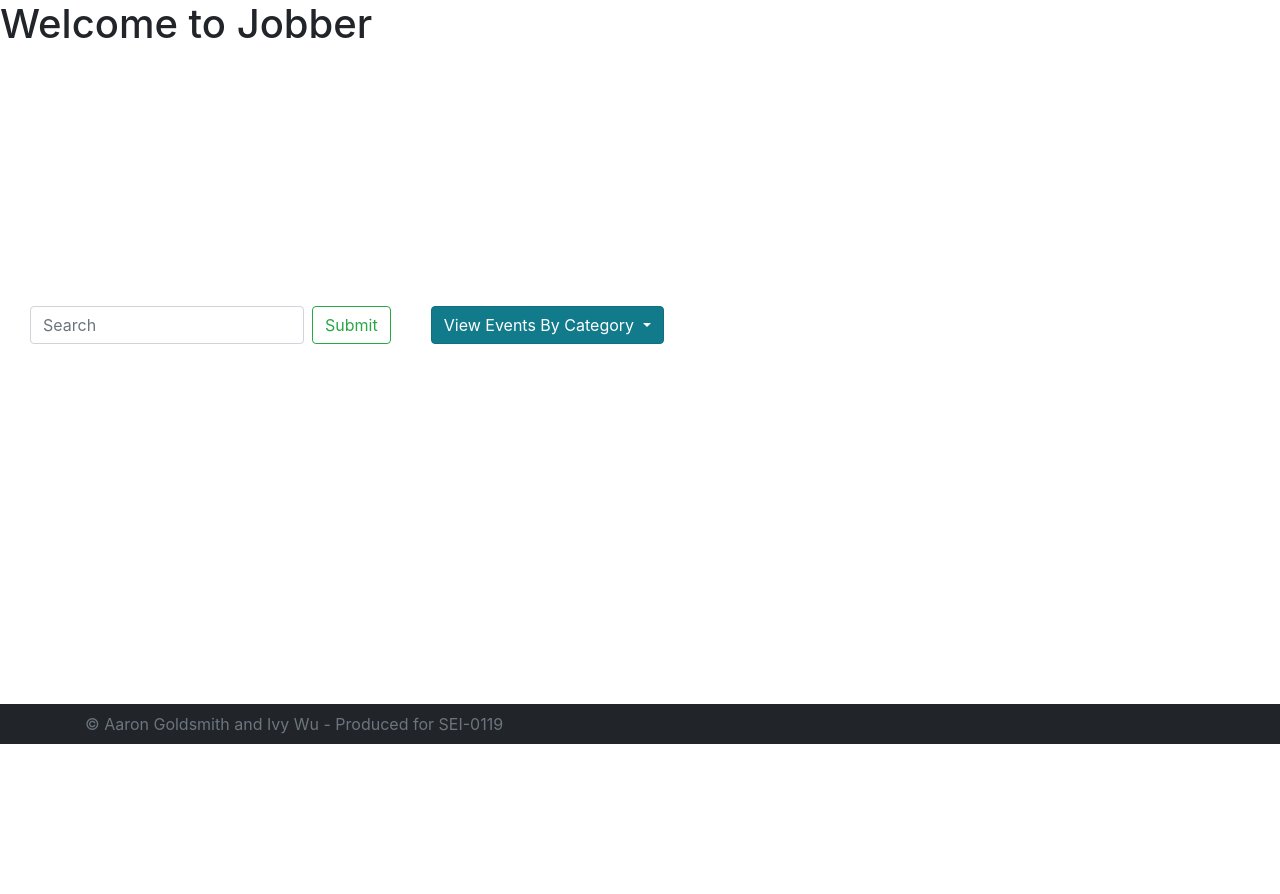
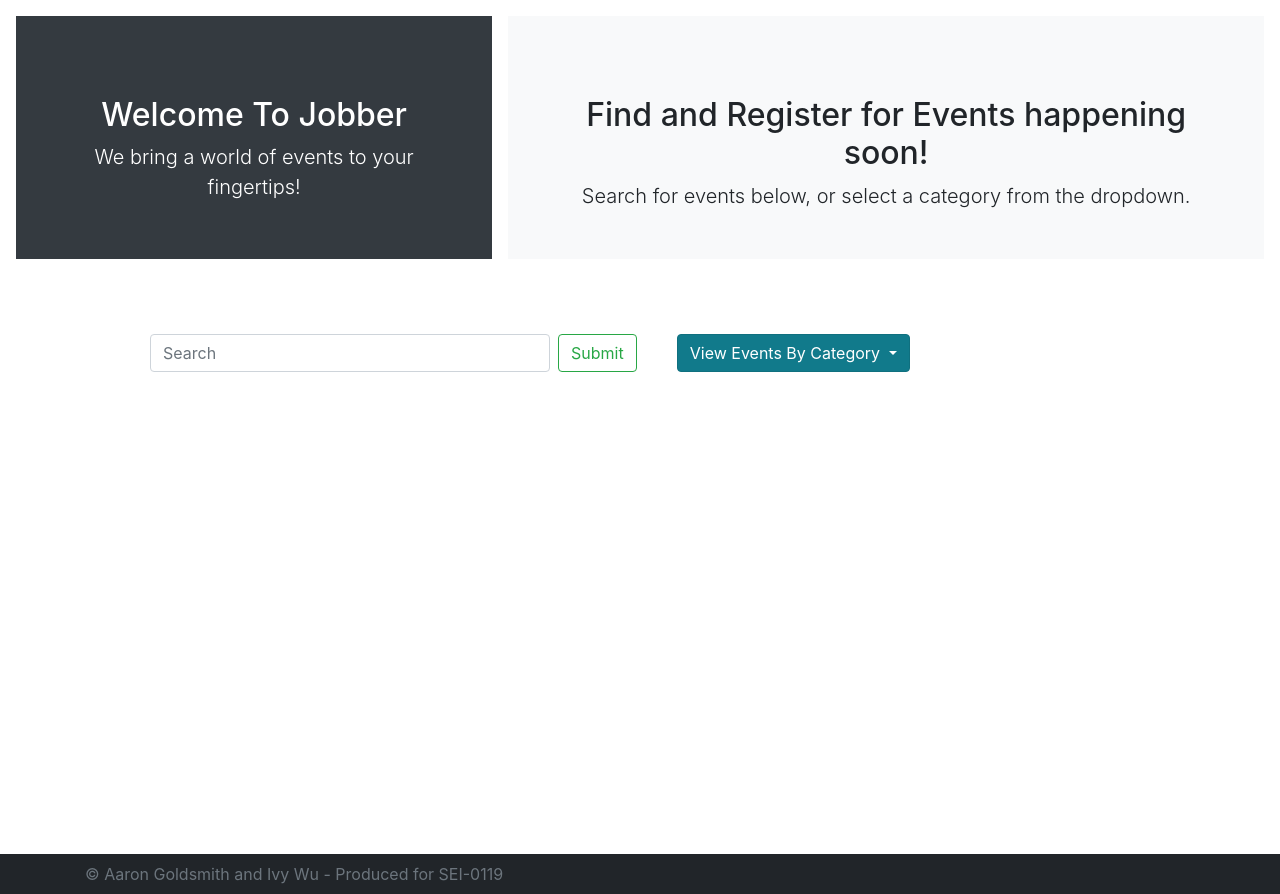
Before and after one commit to AaronGoldsmith1/jobber, a Django app: page / in a window 1280 px wide. Shown: the part 56-950 px from the top of the page. Before the commit the page ends 800 px from the top, so only its background shows below. Run offline with Django 3.2, Linux system fonts and the light colour scheme; data that the repository does not hold is empty; some libraries are stand-ins or nearby versions.

Commit message:
more home page styling

```diff
--- a/main_app/static/css/style.css
+++ b/main_app/static/css/style.css
@@ -1,3 +1,8 @@
+#search-input {
+  width: 400px;
+  margin-left: 120px;
+}
+
 #unregister-trigger {
   display: none;
 }
@@ -7,15 +12,23 @@
   top: 300px;
 }
 
+.home-card {
+  height: 309px;
+}
+
 .home-input {
   position: relative;
   top: 250px;
   left: 30px;
 }
 
+.home-panels {
+  margin-bottom: -175px !important
+}
+
 .footer {
   position: absolute;
-  bottom: 0;
+  bottom: -150px;
   width: 100%;
   height: 40px;
   line-height: 40px;
@@ -23,11 +36,24 @@
   ;
 }
 
+.slick-arrow:focus {
+  outline: none;
+}
+
 .slick-arrow {
   position: absolute;
   outline: none;
   top: 50%;
-  margin-top: -15px;
+  margin-top: -108px;
+  padding: 0;
+  margin: 0;
+  background: none;
+  border: none;
+  border-radius: 0;
+  outline: none;
+  -webkit-appearance: none;
+  -moz-appearance: none;
+  appearance: none;
 }
 
 .slick-prev {
--- a/main_app/templates/home.html
+++ b/main_app/templates/home.html
@@ -1,13 +1,30 @@
 {% extends 'base.html' %}
 {% block content %}
 {% load humanize %}
+{% comment %} {% load static %} {% endcomment %}
 
-<h1>Welcome to Jobber</h1>
+<div class="home-panels d-md-flex flex-md-equal w-100 my-md-3 pl-md-3">
+      <div class="bg-dark mr-md-3 pt-3 px-3 pt-md-5 px-md-5 text-center text-white overflow-hidden">
+        <div class="my-3 py-3">
+          <h2 class="display-5">Welcome To Jobber</h2>
+          <p class="lead">We bring a world of events to your fingertips!</p>
+        </div>
+        {% comment %} <div class="bg-light box-shadow mx-auto" style="width: 80%; height: 300px; border-radius: 21px 21px 0 0;"></div> {% endcomment %}
+      </div>
+      <div class="bg-light mr-md-3 pt-3 px-3 pt-md-5 px-md-5 text-center overflow-hidden">
+        <div class="my-3 p-3">
+          <h2 class="display-5">Find and Register for Events happening soon!</h2>
+          <p class="lead">Search for events below, or select a category from the dropdown.</p>
+        </div>
+        {% comment %} <img src="{% static 'icons/jobber.png' %}"> {% endcomment %}
+        {% comment %} <div class="bg-dark box-shadow mx-auto" style="width: 80%; height: 300px; border-radius: 21px 21px 0 0;"></div> {% endcomment %}
+      </div>
+    </div>
 
   <div class="input-group home-input">
   <form action="" method="POST" class="form-inline my-2 my-lg-0">
     {% csrf_token %}
-      <input name="search_term" class="form-control mr-sm-2" type="search" placeholder="{{placeholder}}" aria-label="Search">
+      <input id="search-input" name="search_term" class="form-control mr-sm-2" type="search" placeholder="{{placeholder}}" aria-label="Search">
       <input value="Submit" class="btn btn-outline-success my-2 my-sm-0" type="submit">
       <a href="{% url 'home' %}" style="visibility:{{visibility}}">Clear</a>
   </form>
@@ -50,7 +67,7 @@
   <div class="row card-group event-cards">
     {% for event in upcoming %}
       <div class="col-sm-4">
-        <div class="card h-100">
+        <div class="card home-card">
           <div class="card-body">
             <h5 class="card-title">{{event.title}}</h5>
             <p class="card-text">
```
Also changed, not shown: main_app/static/icons/jobber.png (added).
